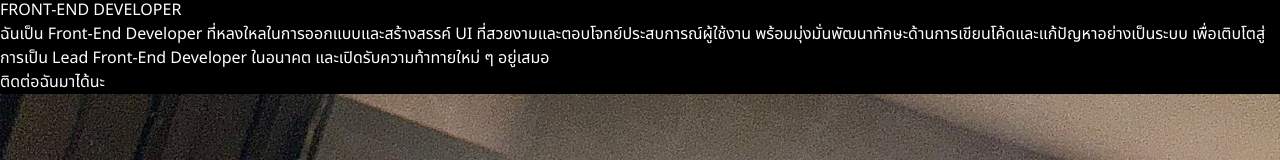
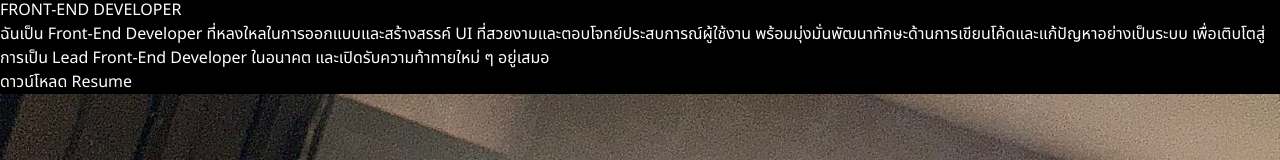
Before and after one commit to Pachared42/pachara, a React (Vite) app: page / in a window 1280 px wide. Shown: the part 380-540 px from the top of the page. Built offline with nearby package versions, Linux system fonts and the light colour scheme.

Commit message:
เพิ่มปุ่มดาวน์โหลด Resume

```diff
--- a/src/components/Hero.jsx
+++ b/src/components/Hero.jsx
@@ -71,10 +71,10 @@ const Hero = () => {
           className="p-2 flex flex-col gap-4 sm:flex-row sm:items-center"
         >
           <button
-            onClick={() => window.open("mailto:pachared.amr12@gmail.com")}
+            onClick={() => window.open("/Resume-Pachara.pdf", "_blank")}
             className="z-[1] hover:bg-white rounded-3xl text-white font-semibold hover:text-black py-3 px-8 md:px-10 border border-white hover:border-transparent transition-colors duration-300"
           >
-            ติดต่อฉันมาได้นะ
+            ดาวน์โหลด Resume
           </button>
         </motion.div>
       </div>
```
